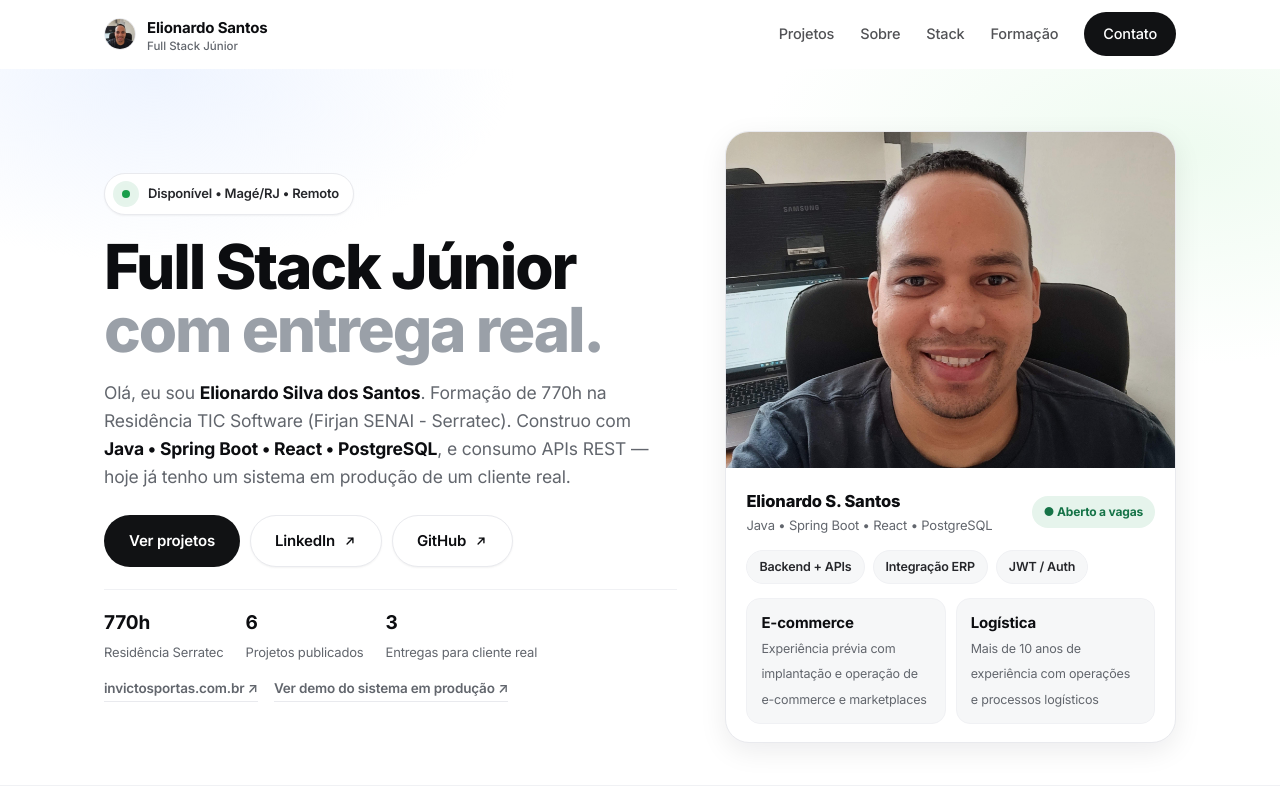
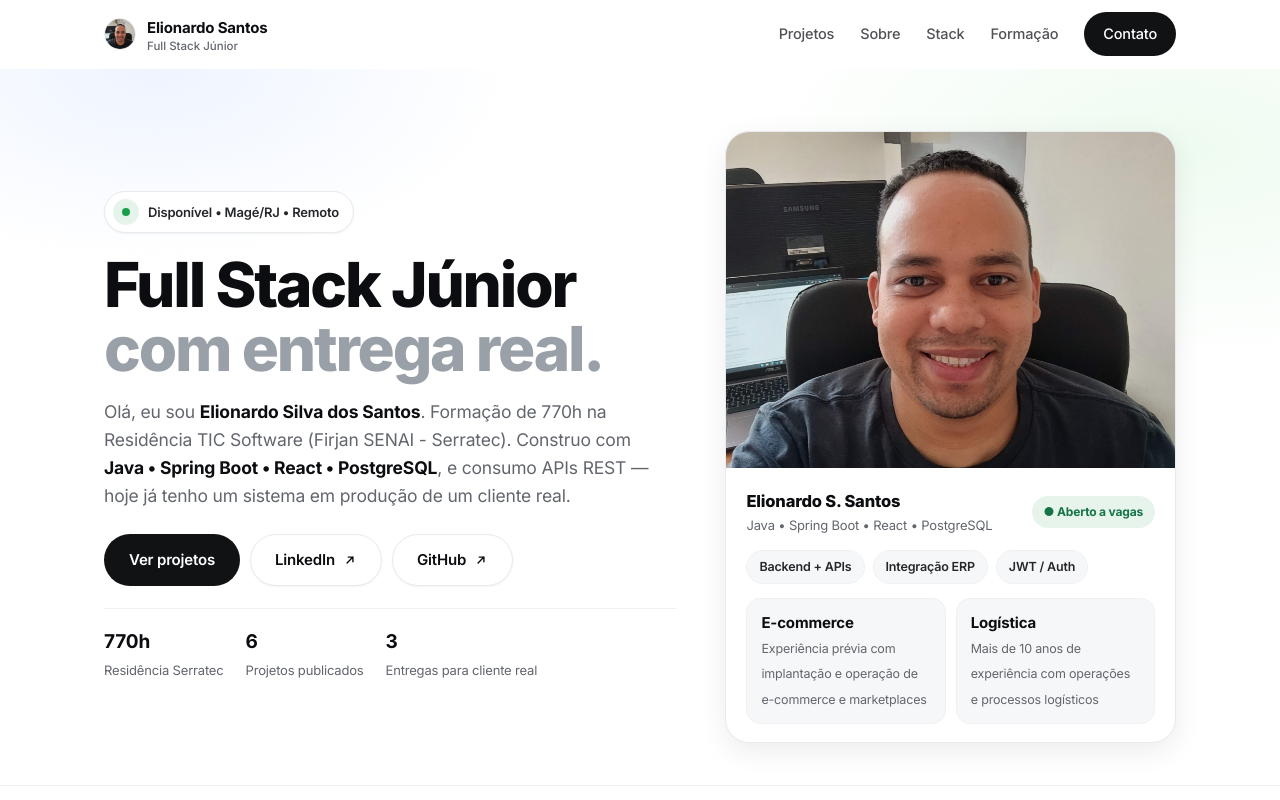
Before and after one commit to elionardosantos/portfolio, a React (Vite) app: page / in a window 1280 px wide. Shown: the top 800 px of the page. Built offline with nearby package versions, Linux system fonts and the light colour scheme.

Commit message:
style: remove links externos do hero

```diff
--- a/src/App.tsx
+++ b/src/App.tsx
@@ -299,10 +299,6 @@ function Hero() {
             <div><dt className="sr-only">Projetos</dt><dd><strong>6</strong><span>Projetos publicados</span></dd></div>
             <div><dt className="sr-only">Clientes</dt><dd><strong>3</strong><span>Entregas para cliente real</span></dd></div>
           </dl>
-          <div className="hero-links-row rv">
-            <a href={LINKS.invictosSite} target="_blank" rel="noreferrer">invictosportas.com.br <span aria-hidden="true">↗</span></a>
-            <a href={LINKS.invictosPost} target="_blank" rel="noreferrer">Ver demo do sistema em produção <span aria-hidden="true">↗</span></a>
-          </div>
         </div>
 
         <aside className="hero-card rv" aria-label="Resumo profissional">
```
